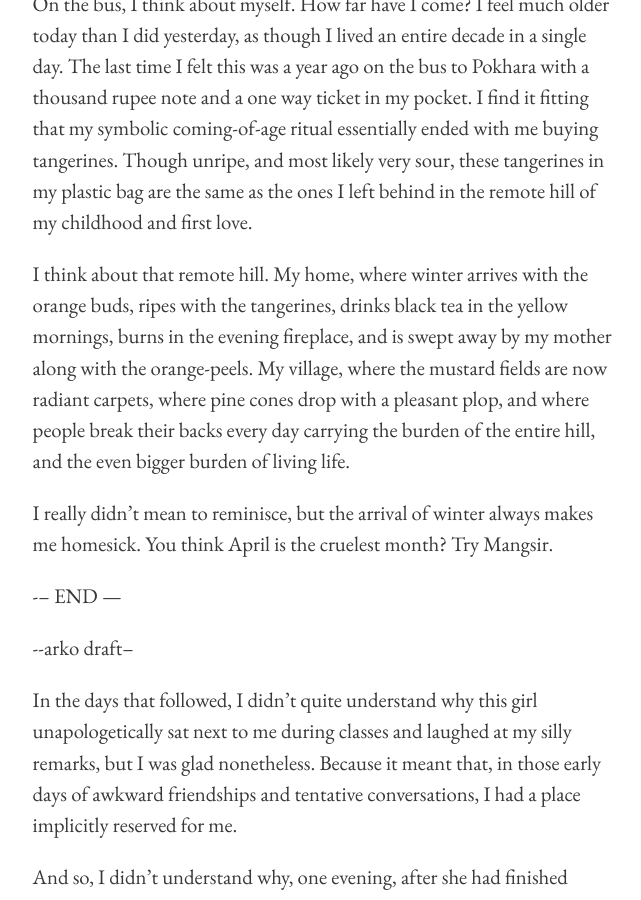
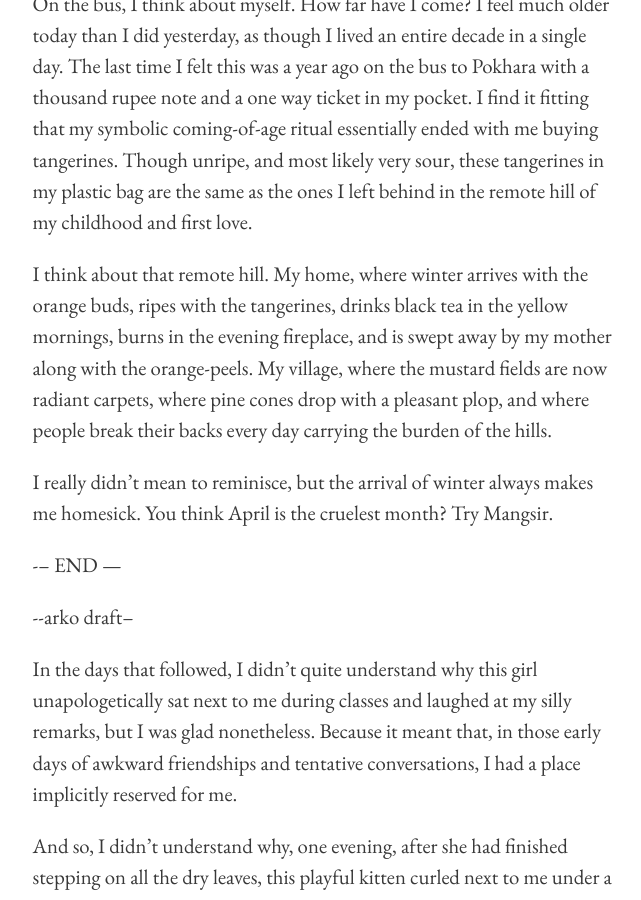
Before and after one commit to niravcodes/niravcodes.github.io, a Jekyll site: the page built from pages/draft.md, in a window 1280 px wide and 900 px high, scrolled down 3181 px. Shown: the whole window, without its empty margins (313-954 px from the left). Built offline with Jekyll 4.4.1, drawn with Linux system fonts in a browser that asks for light colours; comment, search, counter and statistics services are not loaded.

Commit message:
Update from Forestry.io nirav Nikhil updated pages/draft.md

```diff
--- a/pages/draft.md
+++ b/pages/draft.md
@@ -65,7 +65,7 @@ A peal of laughter escapes me before I can catch it, and suddenly I'm grinning a
 
 On the bus, I think about myself. How far have I come? I feel much older today than I did yesterday, as though I lived an entire decade in a single day. The last time I felt this was a year ago on the bus to Pokhara with a thousand rupee note and a one way ticket in my pocket. I find it fitting that my symbolic coming-of-age ritual essentially ended with me buying tangerines. Though unripe, and most likely very sour, these tangerines in my plastic bag are the same as the ones I left behind in the remote hill of my childhood and first love.
 
-I think about that remote hill. My home, where winter arrives with the orange buds, ripes with the tangerines, drinks black tea in the yellow mornings, burns in the evening fireplace, and is swept away by my mother along with the orange-peels. My village, where the mustard fields are now radiant carpets, where pine cones drop with a pleasant plop, and where people break their backs every day carrying the burden of the entire hill, and the even bigger burden of living life.
+I think about that remote hill. My home, where winter arrives with the orange buds, ripes with the tangerines, drinks black tea in the yellow mornings, burns in the evening fireplace, and is swept away by my mother along with the orange-peels. My village, where the mustard fields are now radiant carpets, where pine cones drop with a pleasant plop, and where people break their backs every day carrying the burden of the hills.
 
 I really didn't mean to reminisce, but the arrival of winter always makes me homesick. You think April is the cruelest month? Try Mangsir.
 
```
